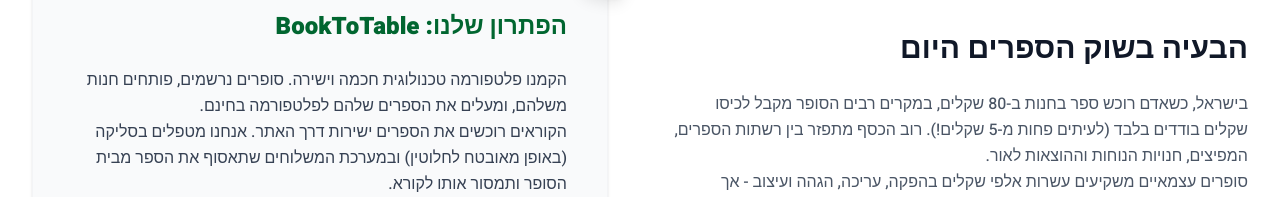
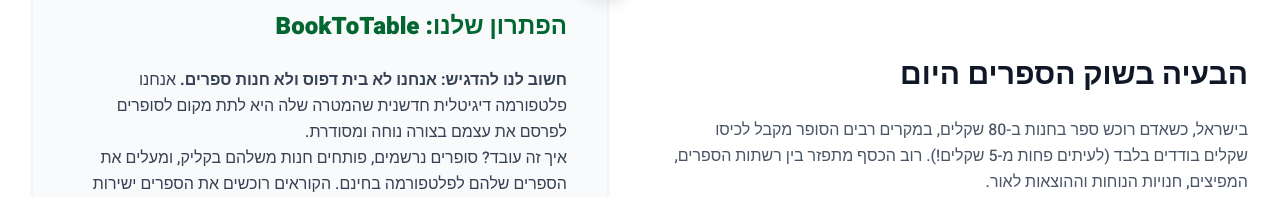
Before and after one commit to NoamLe17/BookToTable, a Next.js app: page /about in a window 1280 px wide. Shown: the part 734-931 px from the top of the page. Built offline with nearby package versions, Linux system fonts and the light colour scheme; no server answers.

Commit message:
docs: clarify platform role in about page

```diff
--- a/src/app/about/page.tsx
+++ b/src/app/about/page.tsx
@@ -52,10 +52,10 @@
               <h2 className="text-2xl font-black text-green-800 mb-6">הפתרון שלנו: BookToTable</h2>
               <div className="prose text-gray-700 font-medium leading-relaxed">
                 <p>
-                  הקמנו פלטפורמה טכנולוגית חכמה וישירה. סופרים נרשמים, פותחים חנות משלהם, ומעלים את הספרים שלהם לפלטפורמה בחינם.
+                  <strong>חשוב לנו להדגיש: אנחנו לא בית דפוס ולא חנות ספרים.</strong> אנחנו פלטפורמה דיגיטלית חדשנית שהמטרה שלה היא לתת מקום לסופרים לפרסם את עצמם בצורה נוחה ומסודרת.
                 </p>
                 <p>
-                  הקוראים רוכשים את הספרים ישירות דרך האתר. אנחנו מטפלים בסליקה (באופן מאובטח לחלוטין) ובמערכת המשלוחים שתאסוף את הספר מבית הסופר ותמסור אותו לקורא.
+                  איך זה עובד? סופרים נרשמים, פותחים חנות משלהם בקליק, ומעלים את הספרים שלהם לפלטפורמה בחינם. הקוראים רוכשים את הספרים ישירות דרך האתר. אנחנו מטפלים בסליקה המאובטחת ובמערכת המשלוחים שתאסוף את הספר מבית הסופר ותמסור אותו ישירות אליכם.
                 </p>
                 <p className="font-bold text-xl text-green-700 mt-4">
                   התוצאה? הסופר שומר אצלו 90% מסכום המכירה.
```
